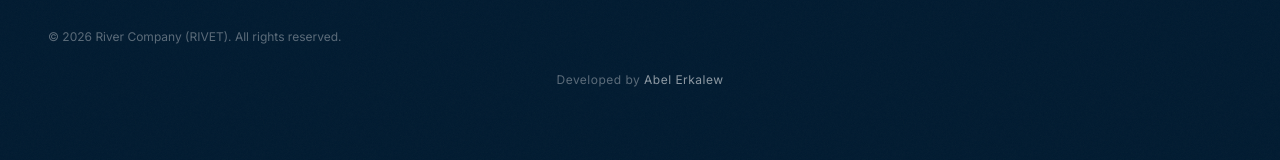
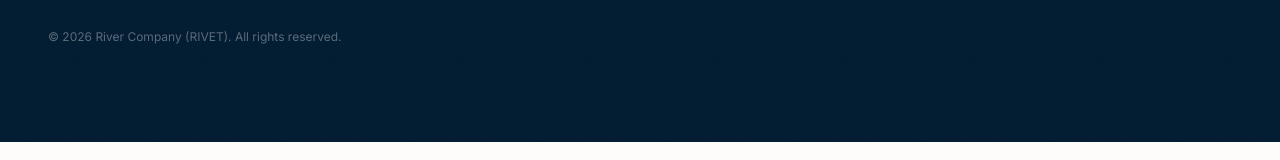
Before and after one commit to rivetweb6-spec/Rivet-website, a Next.js app in the folder apps/web/: page / in a window 1280 px wide. Shown: the part 10170-10330 px from the top of the page. Built offline with nearby package versions, Linux system fonts and the light colour scheme; no server answers.

Commit message:
fix: remove developer credit from footer

```diff
--- a/apps/web/components/site/footer.tsx
+++ b/apps/web/components/site/footer.tsx
@@ -133,19 +133,6 @@ export function Footer({ contact }: { contact?: ContactInfo | null }) {
         <div className="mt-10 border-t border-white/8 pt-8 text-[0.75rem] text-white/35">
           <span>© {new Date().getFullYear()} River Company (RIVET). All rights reserved.</span>
         </div>
-
-        <p className="mt-6 text-center text-[0.75rem] tracking-[0.04em] text-white/35">
-          Developed by{' '}
-          <a
-            href="https://www.linkedin.com/in/abel-erkalew-32525534b"
-            target="_blank"
-            rel="noopener noreferrer"
-            aria-label="Abel Erkalew on LinkedIn (opens in a new tab)"
-            className="text-white/55 transition-colors duration-300 hover:text-gold"
-          >
-            Abel Erkalew
-          </a>
-        </p>
       </Container>
     </footer>
   );
```
